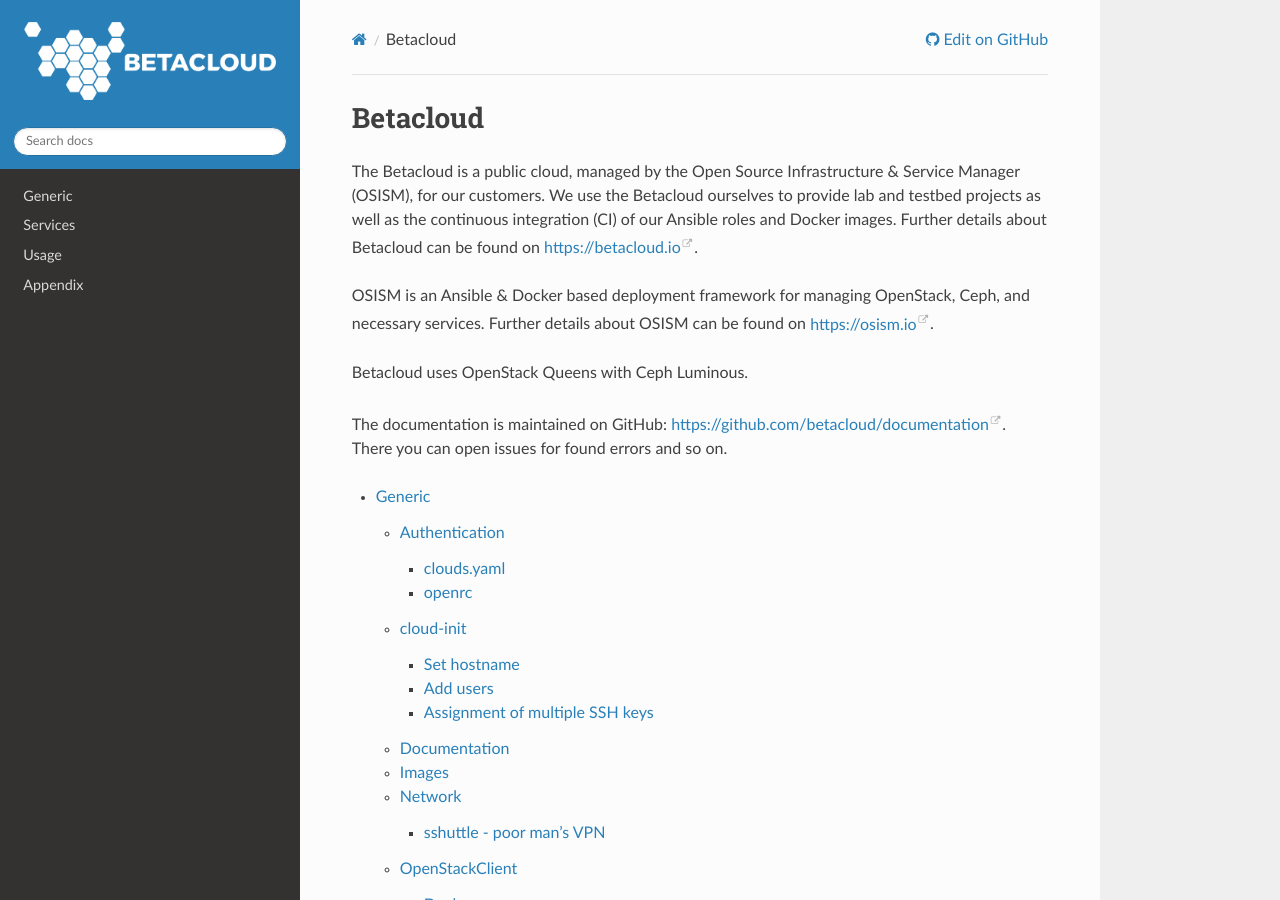
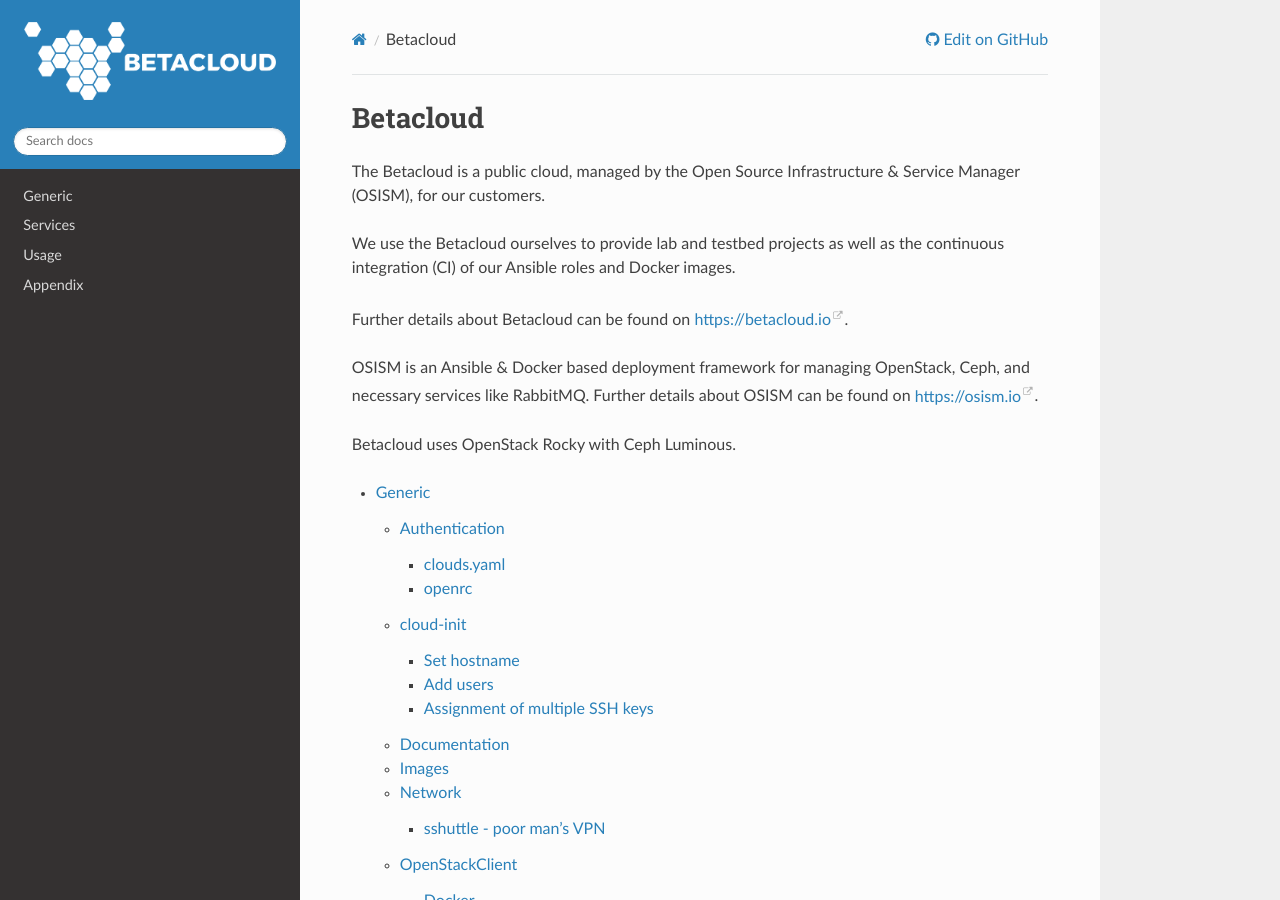
Before and after one commit to betacloud/documentation, a Sphinx documentation site: the page built from source/index.rst, in a window 1280 px wide and 900 px high. Built offline with Sphinx 7.4.7 and the Read the Docs theme 2.0.0, drawn with Linux system fonts in a browser that asks for light colours; some of the changed text lies outside the part shown.

Commit message:
Improve index

```diff
--- a/source/index.rst
+++ b/source/index.rst
@@ -3,19 +3,18 @@
 =========
 
 The Betacloud is a public cloud, managed by the Open Source Infrastructure &
-Service Manager (OSISM), for our customers. We use the Betacloud ourselves
-to provide lab and testbed projects as well as the continuous integration (CI)
-of our Ansible roles and Docker images. Further details about Betacloud can be
-found on https://betacloud.io.
+Service Manager (OSISM), for our customers.
+
+We use the Betacloud ourselves to provide lab and testbed projects as well as
+the continuous integration (CI) of our Ansible roles and Docker images.
+
+Further details about Betacloud can be found on https://betacloud.io.
 
 OSISM is an Ansible & Docker based deployment framework for managing OpenStack,
-Ceph, and necessary services. Further details about OSISM can be found on
-https://osism.io.
+Ceph, and necessary services like RabbitMQ. Further details about OSISM can be
+found on https://osism.io.
 
-Betacloud uses OpenStack Queens with Ceph Luminous.
-
-The documentation is maintained on GitHub: https://github.com/betacloud/documentation.
-There you can open issues for found errors and so on.
+Betacloud uses OpenStack Rocky with Ceph Luminous.
 
 .. toctree::
    :maxdepth: 3
```
Also changed, not shown: other parts of source/index.rst (+3 -0 lines).
